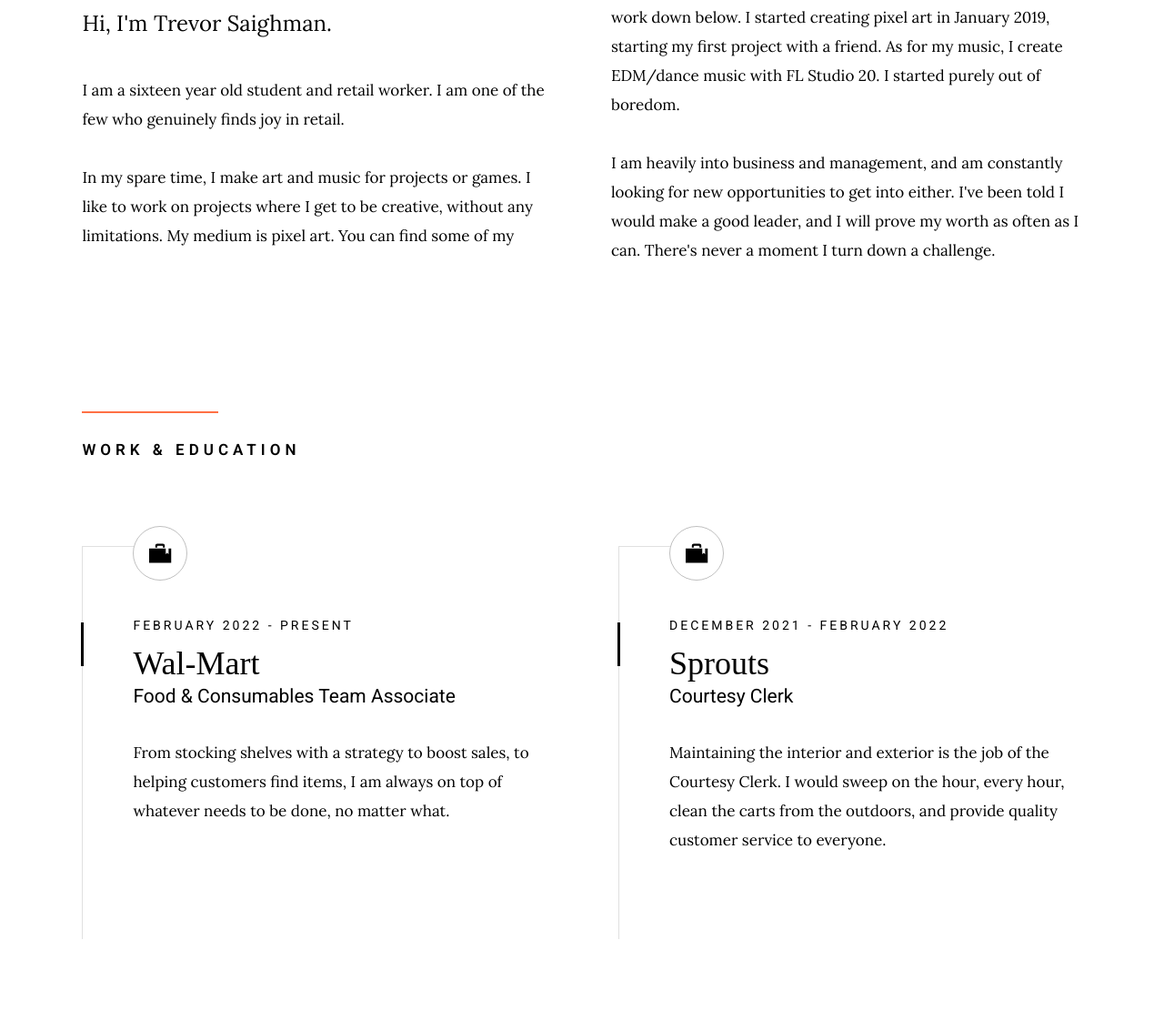
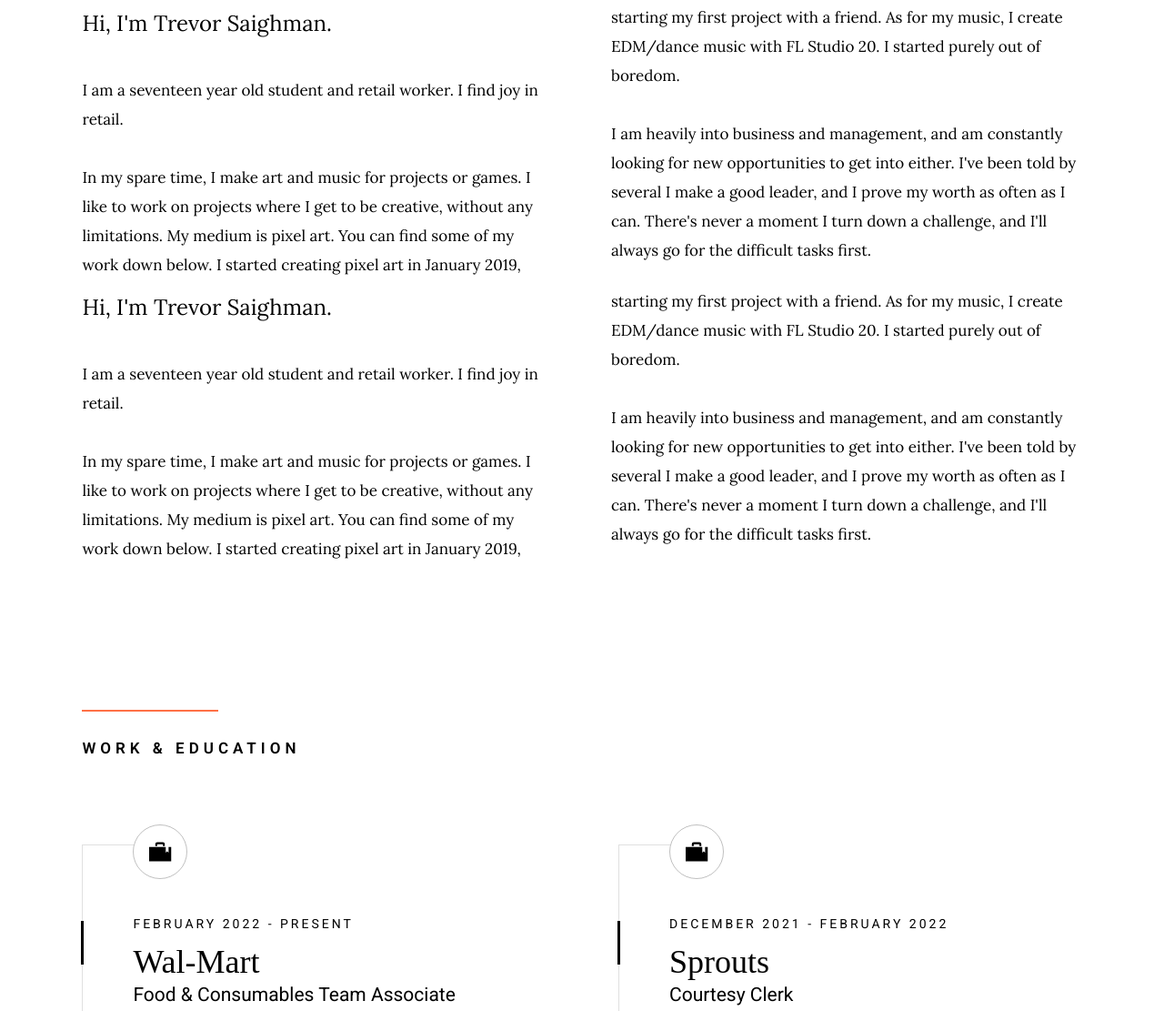
Before and after one commit to TrevorSaighman/trevorsaighman.com, a plain HTML site: page index.html in a window 1280 px wide. Shown: the part 1120-2231 px from the top of the page at 91% size. Drawn offline with Linux system fonts and the light colour scheme; a web font is replaced by a local one.

Commit message:
Update index.html

```diff
--- a/index.html
+++ b/index.html
@@ -117,7 +117,7 @@
                     </p>
 
                     <p>
-                    I am a sixteen year old student and retail worker. I am one of the few who genuinely finds joy in retail.
+                    I am a seventeen year old student and retail worker. I find joy in retail.
 
                     </p>
 
@@ -131,8 +131,35 @@
 
                     <p>
                     I am heavily into business and management, and am constantly looking for new opportunities
-                    to get into either. I've been told I would make a good leader, and I will prove my worth
-                    as often as I can. There's never a moment I turn down a challenge.
+                    to get into either. I've been told by several I make a good leader, and I prove my worth
+                    as often as I can. There's never a moment I turn down a challenge, and I'll always go for the difficult tasks first.
+                    </p>
+                </div>
+            </div>
+
+                    <div class="row about-me__content" data-aos="fade-up">
+                <div class="column large-full about-me__text">
+                    <p class="lead">
+                    Hi, I'm Trevor Saighman.
+                    </p>
+
+                    <p>
+                    I am a seventeen year old student and retail worker. I find joy in retail.
+
+                    </p>
+
+                    <p>
+                    In my spare time, I make art and music for projects or games. I like to work on
+                    projects where I get to be creative, without any limitations. My medium is pixel
+                    art. You can find some of my work down below. I started creating pixel art in January 2019, starting
+                    my first project with a friend.
+                    As for my music, I create EDM/dance music with FL Studio 20. I started purely out of boredom.
+                    </p>
+
+                    <p>
+                    I am heavily into business and management, and am constantly looking for new opportunities
+                    to get into either. I've been told by several I make a good leader, and I prove my worth
+                    as often as I can. There's never a moment I turn down a challenge, and I'll always go for the difficult tasks first.
                     </p>
                 </div>
             </div>
@@ -164,7 +191,7 @@
                                 <h5>Food & Consumables Team Associate</h5>
                             </div>
                             <div class="timeline__desc">
-                                <p>From stocking shelves with a strategy to boost sales, to helping customers find items, I am always on top of whatever needs to be done, no matter what.</p>
+                                <p>Making sure our shelves are fully stocked, clearing any and all customer returns, processing claims, and maintaining the grocery side of the store.</p>
                             </div>
                         </div>
 
@@ -187,7 +214,7 @@
                                 <h5>Courtesy Clerk</h5>
                             </div>
                             <div class="timeline__desc">
-                                <p>Maintaining the interior and exterior is the job of the Courtesy Clerk. I would sweep on the hour, every hour, clean the carts from the outdoors, and provide quality customer service to everyone.</p>
+                                <p>Maintaining the interior and exterior is the job of the Courtesy Clerk. I would sweep on the hour, every hour, clean the carts from the outdoors, and provide quality customer service to Sprouts customers.</p>
                             </div>
                         </div>
 
@@ -229,8 +256,7 @@
                 </p>
 
                 <p class="section-desc">
-                I'm happy to connect, listen, and help. Let's work together to bring your
-                company something awesome.
+                I'm happy to connect, listen, and help.
                 <a href="mailto:#0">Email Me</a>.
                 </p>
             </div>
```
